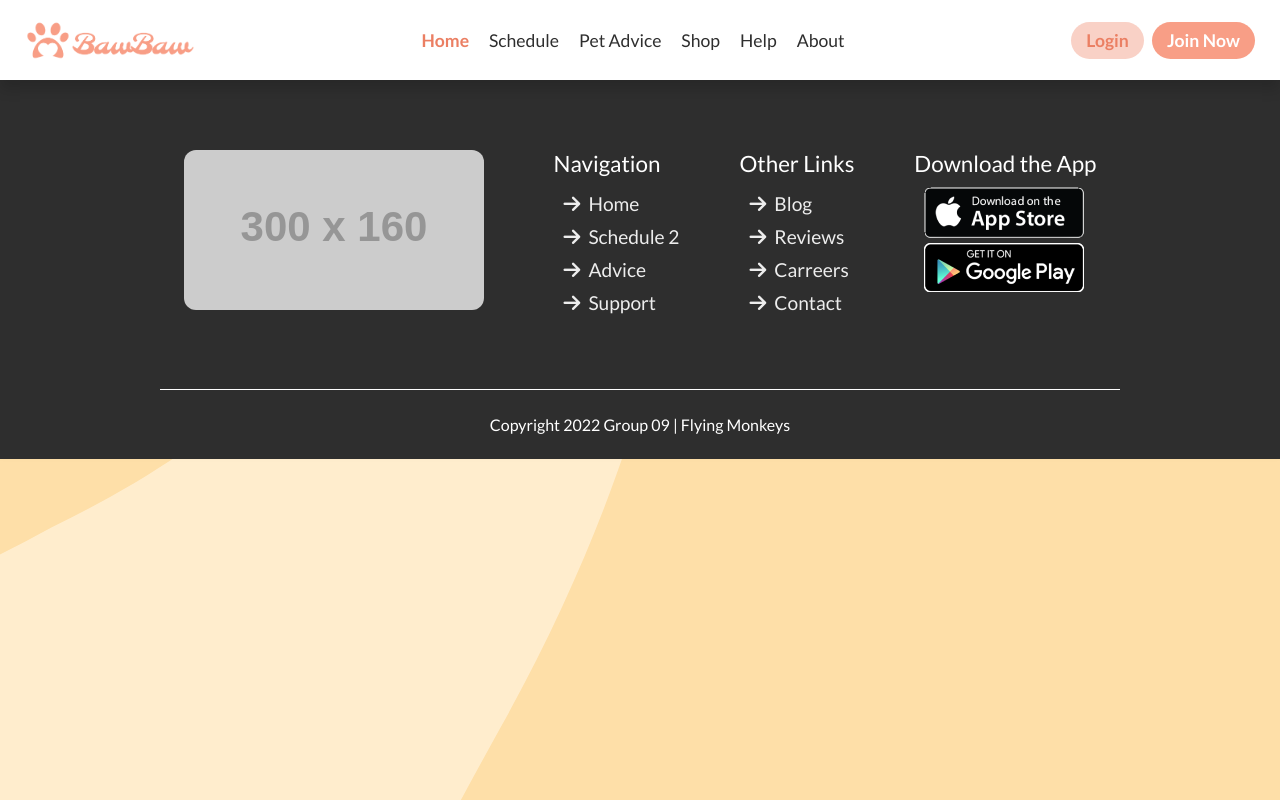
After one commit to pawan-live/pet-care-system-iwt, a PHP site: page /html/common-html.html in a window 1280 px wide. The commit adds this page. Run offline with PHP 8.4, Linux system fonts and the light colour scheme; grey boxes labelled with a size stand in for pictures from a placeholder-image service; some libraries are stand-ins or nearby versions.

Commit message:
added header, footer styles to style.css, added background, cleaned code

```diff
--- /dev/null
+++ b/html/common-html.html
@@ -0,0 +1,105 @@
+<!-- google font -->
+<link rel="preconnect" href="https://fonts.googleapis.com" />
+<link rel="preconnect" href="https://fonts.gstatic.com" crossorigin />
+<link
+  href="https://fonts.googleapis.com/css2?family=Lato:wght@300;400;700;900&display=swap"
+  rel="stylesheet"
+/>
+<!-- fontawesome -->
+<link
+  rel="stylesheet"
+  href="https://cdnjs.cloudflare.com/ajax/libs/font-awesome/6.1.1/css/all.min.css"
+  integrity="sha512-KfkfwYDsLkIlwQp6LFnl8zNdLGxu9YAA1QvwINks4PhcElQSvqcyVLLD9aMhXd13uQjoXtEKNosOWaZqXgel0g=="
+  crossorigin="anonymous"
+  referrerpolicy="no-referrer"
+/>
+
+<!-- stylesheets -->
+<link rel="stylesheet" href="../styles/style.css" />
+
+<!-- navbar -->
+<nav>
+  <div class="nav-logo">
+    <a href="#"><img src="../images/navbar/petcare_logo.png" alt="" /></a>
+  </div>
+  <div class="nav-menu-container">
+    <ul class="nav-menu">
+      <li><a class="nav-link active-link" href="#">Home</a></li>
+      <li><a class="nav-link" href="#">Schedule</a></li>
+      <li><a class="nav-link" href="#">Pet Advice</a></li>
+      <li><a class="nav-link" href="#">Shop</a></li>
+      <li><a class="nav-link" href="#">Help</a></li>
+      <li><a class="nav-link" href="#">About</a></li>
+    </ul>
+  </div>
+  <div class="nav-buttons">
+    <button id="login-btn" class="btn btn-light">Login</button>
+    <button id="reg-btn" class="btn btn-dark">Join Now</button>
+  </div>
+</nav>
+
+<!-- footer -->
+<footer>
+  <div class="footer-container">
+    <div id="footer-sec-1" class="footer-img-container">
+      <a href="#"> <img src="http://placehold.jp/300x160.png" alt="" /> </a>
+    </div>
+    <div id="footer-sec-2" class="footer-links-container flex column">
+      <p class="h2-small footer-title">Navigation</p>
+      <div class="link-container">
+        <i class="footer-nav-icon fa-solid fa-arrow-right"></i>
+        <a class="footer-link" href="#">Home</a>
+      </div>
+      <div class="link-container">
+        <i class="footer-nav-icon fa-solid fa-arrow-right"></i>
+        <a class="footer-link" href="#">Schedule 2</a>
+      </div>
+      <div class="link-container">
+        <i class="footer-nav-icon fa-solid fa-arrow-right"></i>
+        <a class="footer-link" href="#">Advice</a>
+      </div>
+      <div class="link-container">
+        <i class="footer-nav-icon fa-solid fa-arrow-right"></i>
+        <a class="footer-link" href="#">Support</a>
+      </div>
+    </div>
+    <div id="footer-sec-3" class="footer-links-container flex column">
+      <p class="h2-small footer-title">Other Links</p>
+
+      <div class="link-container">
+        <i class="footer-nav-icon fa-solid fa-arrow-right"></i>
+        <a class="footer-link" href="#">Blog</a>
+      </div>
+      <div class="link-container">
+        <i class="footer-nav-icon fa-solid fa-arrow-right"></i>
+        <a class="footer-link" href="#">Reviews</a>
+      </div>
+      <div class="link-container">
+        <i class="footer-nav-icon fa-solid fa-arrow-right"></i>
+        <a class="footer-link" href="#">Carreers</a>
+      </div>
+      <div class="link-container">
+        <i class="footer-nav-icon fa-solid fa-arrow-right"></i>
+        <a class="footer-link" href="#">Contact</a>
+      </div>
+    </div>
+    <div id="footer-sec-4" class="footer-app-container flex column">
+      <p class="h2-small footer-title">Download the App</p>
+      <a href="#">
+        <img
+          class="footer-app-img"
+          src="../images/footer/app-store-download.png"
+          alt=""
+        />
+      </a>
+      <a href="#">
+        <img
+          class="footer-app-img"
+          src="../images/footer/play-store-download.png"
+          alt=""
+        />
+      </a>
+    </div>
+  </div>
+  <div class="footer-text">Copyright 2022 Group 09 | Flying Monkeys</div>
+</footer>
--- a/html/item.html
+++ b/html/item.html
@@ -224,6 +224,8 @@
               nisi ut aliquip ex ea commodo consequat.
             </p>
           </div>
+
+          <!-- reviews -->
           <div id="tab-content-reviews" class="tab-content">
             <h3>Reviews</h3>
             <p id="item-reviews-error" class="error-text">
--- a/styles/style.css
+++ b/styles/style.css
@@ -11,6 +11,12 @@
   font-family: "Lato", sans-serif;
   padding: 0px;
   margin: 0px;
+}
+
+body {
+  background: url("../images/main/back-drop-svg.svg");
+  background-size: cover;
+  background-repeat: no-repeat;
 }
 
 .flex {
@@ -95,11 +101,14 @@ nav {
   align-items: center;
   padding: 0 25px;
   height: 80px;
-  box-shadow: 0 10px 12px rgb(211, 211, 211);
+  background-color: white;
+  box-shadow: 0 10px 12px rgba(0, 0, 0, 0.136);
+  position: relative;
+  z-index: 99;
 }
 
 .nav-logo img {
-  width: 150px;
+  width: 170px;
 }
 
 .nav-menu {
@@ -172,8 +181,10 @@ footer {
   flex-direction: column;
   align-items: center;
   justify-content: center;
-  /* border: 1px solid red; */
   background-color: var(--black);
+  box-shadow: 0px -10px 12px rgba(0, 0, 0, 0.23);
+  position: relative;
+  z-index: 98;
 }
 
 .link-container {
```
Also changed, not shown: html/admin_login.html (+46 -6 lines), html/login.html (+17 -1 lines), html/shop-new.html (added, +28 -0 lines), html/shop.html (+27 -3 lines), styles/admin_login.css (+13 -11 lines), styles/item.css (+6 -85 lines), styles/login.css (+23 -26 lines), images/main/back-drop-svg.svg (added), images/navbar/petcare_logo.png, styles/shop-new.css (added).
